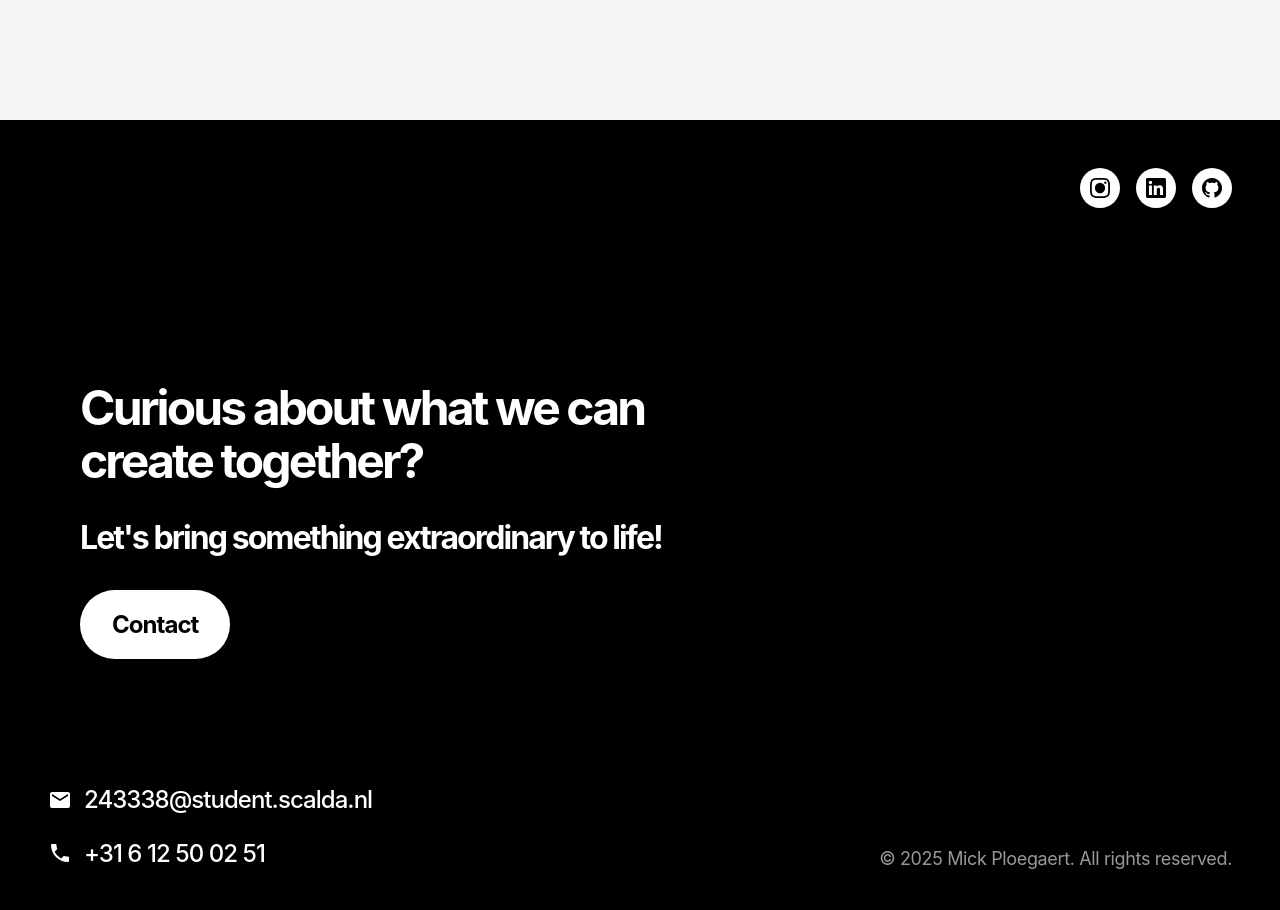
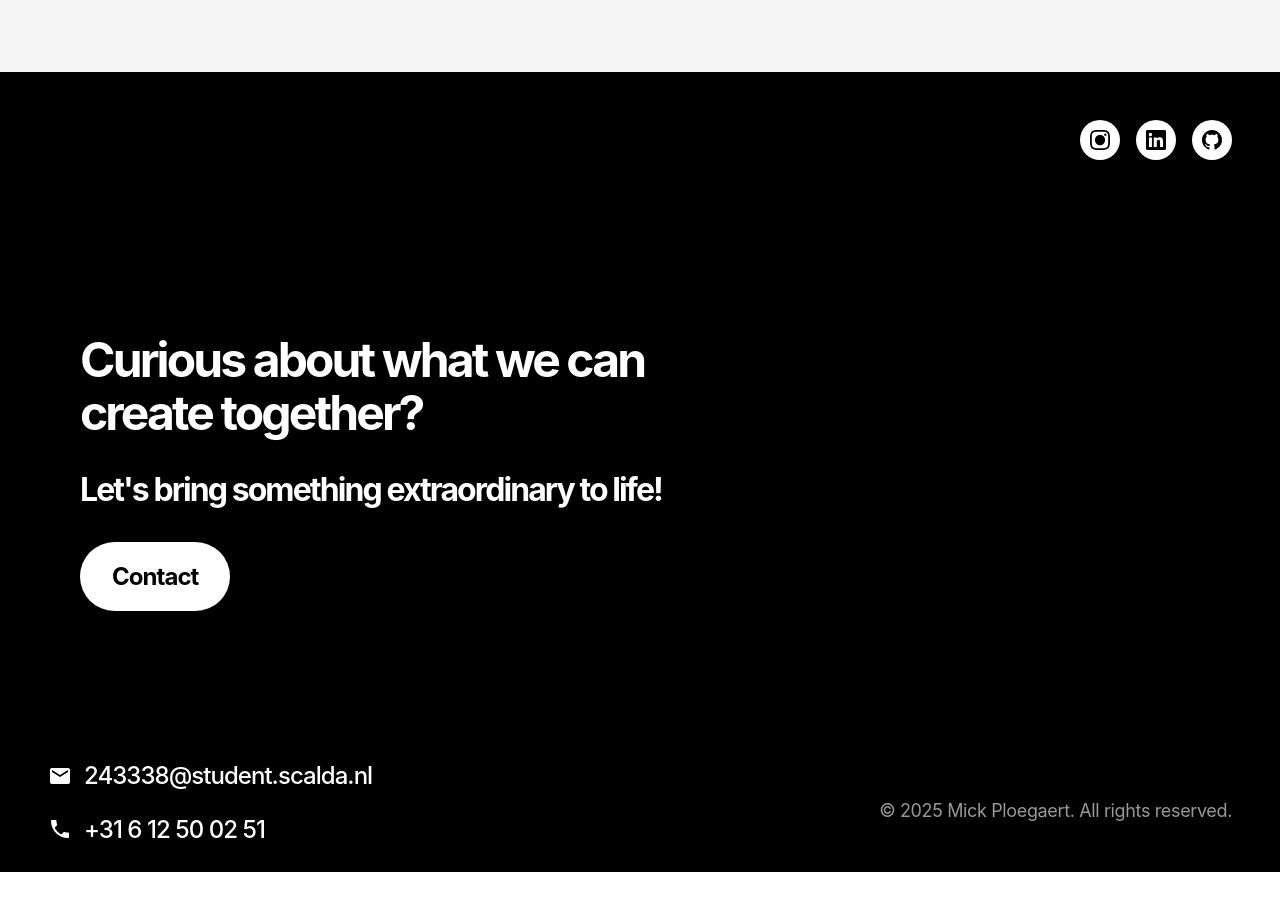
Before and after one commit to mickploegaert/mickp-portfolio, a Next.js app: page /contact in a window 1280 px wide. Shown: the part 680-1590 px from the top of the page. After the commit the page ends 1552 px from the top, so only its background shows below. Built offline with nearby package versions, Linux system fonts and the light colour scheme; no server answers.

Commit message:
Adjust layout margins in Footer component for improved spacing

```diff
--- a/components/Footer.tsx
+++ b/components/Footer.tsx
@@ -39,7 +39,7 @@ export default function Footer() {
         </div>
 
         {/* Main Content Grid */}
-        <div className="grid grid-cols-1 lg:grid-cols-12 gap-4 sm:gap-8 lg:gap-16 p-4 sm:p-6 md:p-8 lg:p-12 lg:p-20 min-h-screen items-center">
+        <div className="grid grid-cols-1 lg:grid-cols-12 gap-4 sm:gap-8 lg:gap-16 p-4 sm:p-6 md:p-8 lg:p-12 lg:p-20 min-h-screen items-center -mt-8 lg:-mt-12">
           {/* Left Text */}
           <div className="lg:col-span-7 lg:col-start-1">
             <h3
@@ -79,7 +79,7 @@ export default function Footer() {
         </div>
 
         {/* Bottom Left Contact Info */}
-        <div className="absolute bottom-4 sm:bottom-6 md:bottom-8 lg:bottom-12 left-4 sm:left-6 md:left-8 lg:left-12 space-y-3 sm:space-y-4">
+        <div className="absolute bottom-4 sm:bottom-6 md:bottom-8 lg:bottom-12 left-4 sm:left-6 md:left-8 lg:left-12 space-y-3 sm:space-y-4 -mb-4 lg:-mb-6">
           <div className="flex items-center gap-2 sm:gap-3">
             <svg className="w-5 h-5 sm:w-6 sm:h-6 text-white flex-shrink-0" fill="currentColor" viewBox="0 0 24 24">
               <path d="M20 4H4c-1.1 0-1.99.9-1.99 2L2 18c0 1.1.9 2 2 2h16c1.1 0 2-.9 2-2V6c0-1.1-.9-2-2-2zm0 4l-8 5-8-5V6l8 5 8-5v2z"/>
```
